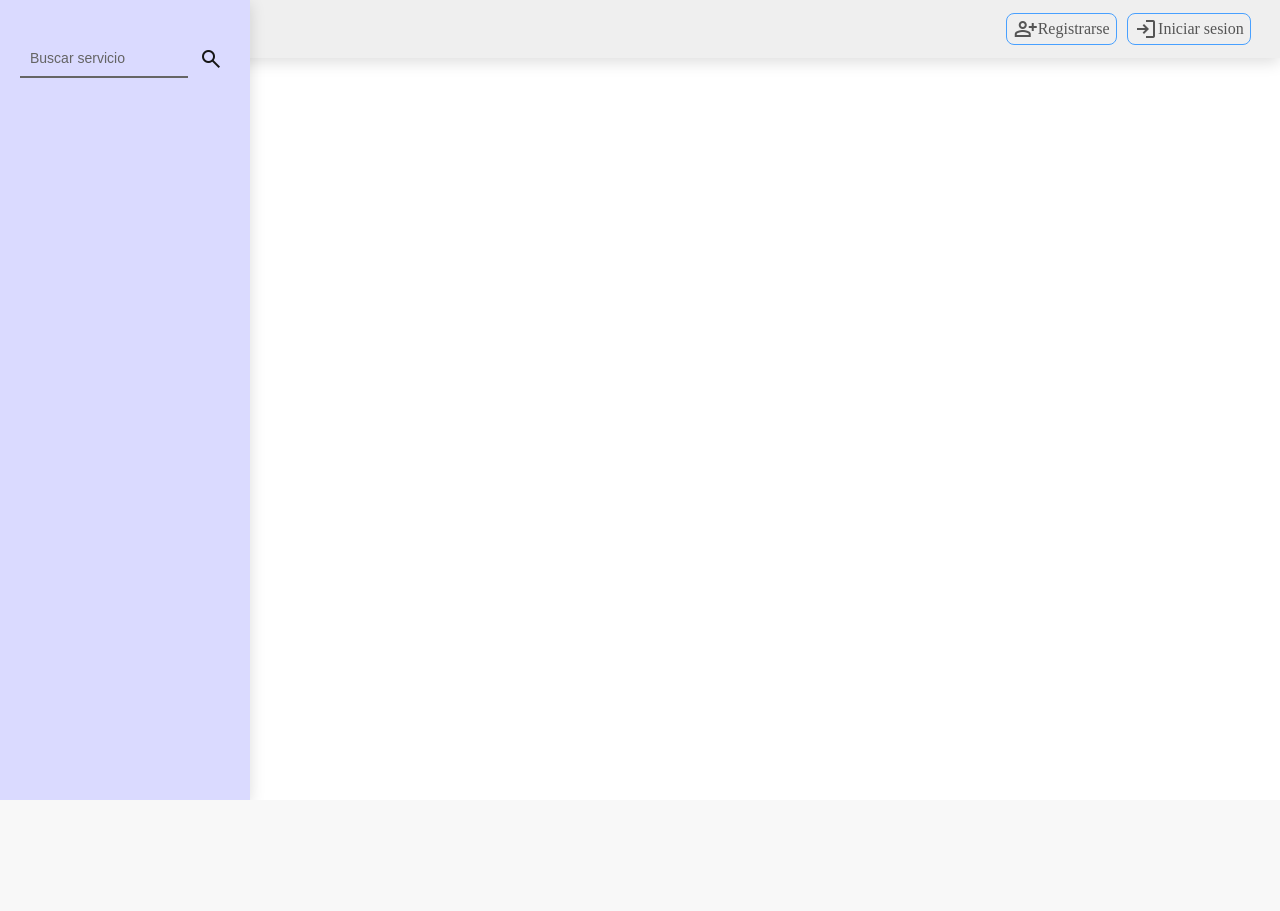
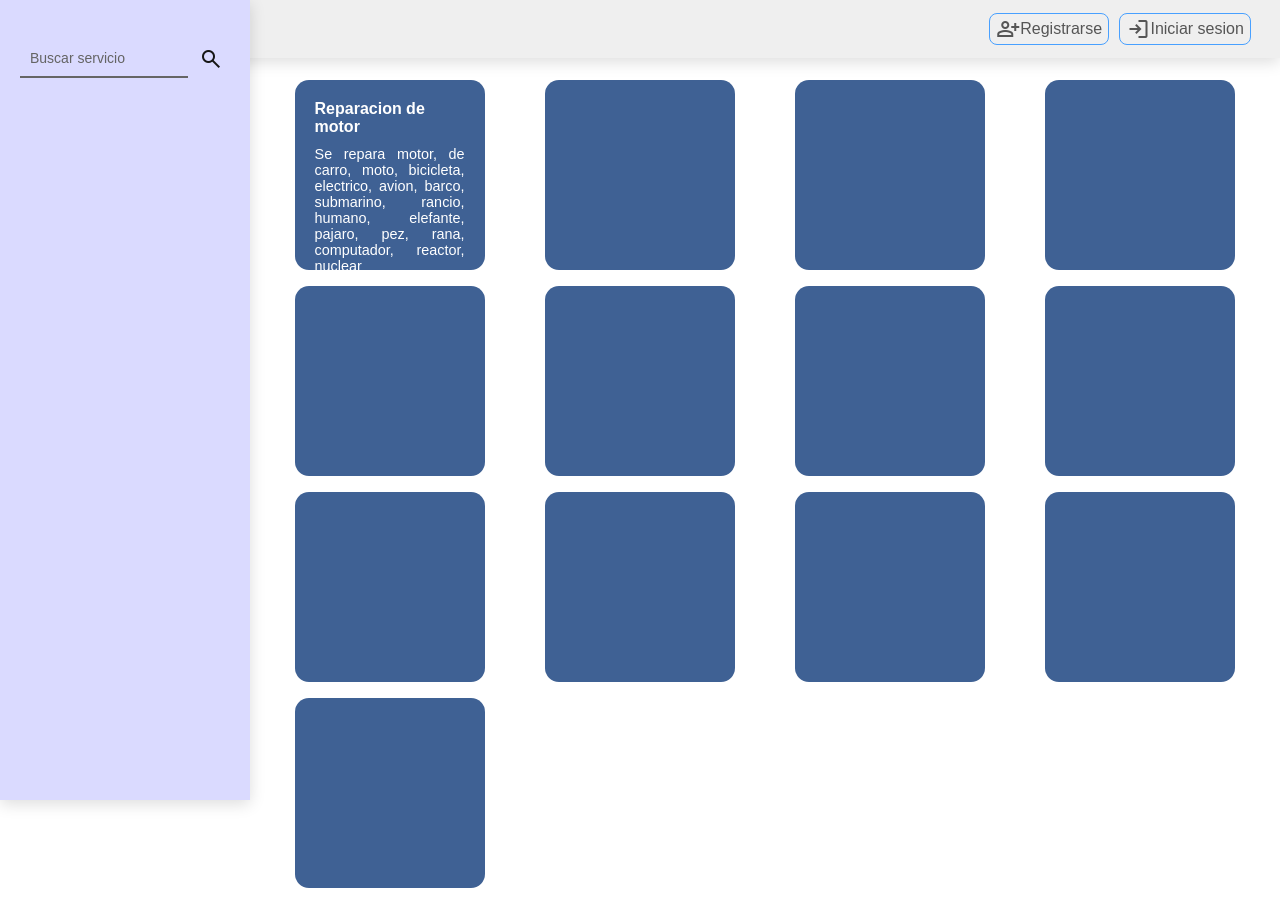
Before and after one commit to DANIElPEZ/servicios-varios, a PHP site: page /pages/home/index.php in a window 1280 px wide. Before the commit the page ends 800 px from the top, so only its background shows below. Run offline with PHP 8.4, Linux system fonts and the light colour scheme.

Commit message:
upload grid view

```diff
--- a/css/index.css
+++ b/css/index.css
@@ -2,11 +2,15 @@
   padding: 0;
   margin: 0;
   box-sizing: border-box;
+  font-family: sans-serif;
   list-style: none;
   text-decoration: none;
 }
 
 .header {
+  position: sticky;
+  top: 0;
+  left: 0;
   width: 100%;
   background-color: #efefef;
   box-shadow: 0 4px 15px #00000023;
@@ -91,7 +95,7 @@
 }
 
 .main-section {
-  position: relative;
+  position: sticky;
   width: 250px;
   height: 100%;
   background-color: #dadaff;
@@ -174,6 +178,42 @@ nav ul li {
   color: #444;
 }
 
+.servicios-grid{
+  padding: 1.4rem;
+  margin-left: 250px;
+  display: grid;
+  width: calc(100%-250px);
+  grid-template-columns: repeat(auto-fill, minmax(200px, 1fr));
+  gap: 1rem;
+  align-items: center;
+  justify-items: center;
+}
+
+.servicios-grid-item{
+  background-color: rgb(63, 97, 148);
+  width: 190px;
+  height: 190px;
+  border-radius: 14px;
+  color: #fff;
+  padding: 20px;
+  overflow: hidden;
+  overflow-wrap: break-word;
+  transition: height 0.3s ease;
+  interpolate-size: allow-keywords;
+  >h4{
+    margin-bottom: 0.6rem;
+    font-weight: 800;
+  }
+  >p{
+    font-size: 0.9rem;
+    text-align: justify;
+  }
+}
+
+.servicios-grid-item:hover{
+  height: auto;
+}
+
 @media screen and (max-width: 730px) {
   .main-section {
     width: 70px;
@@ -214,4 +254,10 @@ nav ul li {
     opacity: 1;
     visibility: visible;
   }
+
+  .servicios-grid{
+    margin-left: 70px;
+    width: calc(100%-70px);
+    grid-template-columns: repeat(auto-fill, minmax(180px, 1fr));
+  }
 }
--- a/pages/home/index.php
+++ b/pages/home/index.php
@@ -31,9 +31,9 @@
                                    <h4 class="username"><?php echo $_SESSION['username'] ?></h4>
                                    <img class="img-username" src="./../../assets/DNV.png" alt="perfil de ejemplo">
                               </div>
-<form action="./../../connection/logout.php">
-                              <button class="material-symbols-outlined user-logout">logout</button>
-</form>
+                              <form action="./../../connection/logout.php">
+                                   <button class="material-symbols-outlined user-logout">logout</button>
+                              </form>
                          </div>
                     <?php } ?>
                </ul>
@@ -64,8 +64,24 @@
                </ul>
           </nav>
      </aside>
-     <main></main>
-     <footer></footer>
+     <main class="servicios-grid">
+          <div class="servicios-grid-item">
+               <h4>Reparacion de motor</h4>
+               <p>Se repara motor, de carro, moto, bicicleta, electrico, avion, barco, submarino, rancio, humano, elefante, pajaro, pez, rana, computador, reactor, nuclear</p>
+          </div>
+          <div class="servicios-grid-item"></div>
+          <div class="servicios-grid-item"></div>
+          <div class="servicios-grid-item"></div>
+          <div class="servicios-grid-item"></div>
+          <div class="servicios-grid-item"></div>
+          <div class="servicios-grid-item"></div>
+          <div class="servicios-grid-item"></div>
+          <div class="servicios-grid-item"></div>
+          <div class="servicios-grid-item"></div>
+          <div class="servicios-grid-item"></div>
+          <div class="servicios-grid-item"></div>
+          <div class="servicios-grid-item"></div>
+     </main>
 </body>
 
 </html>
```
